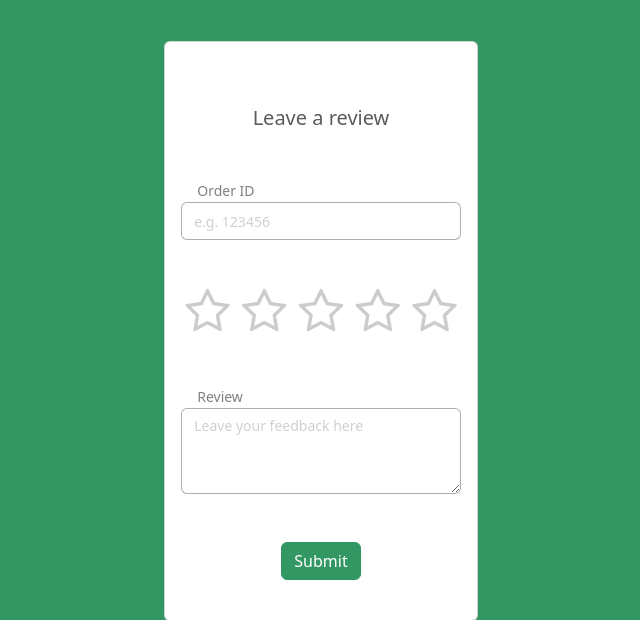
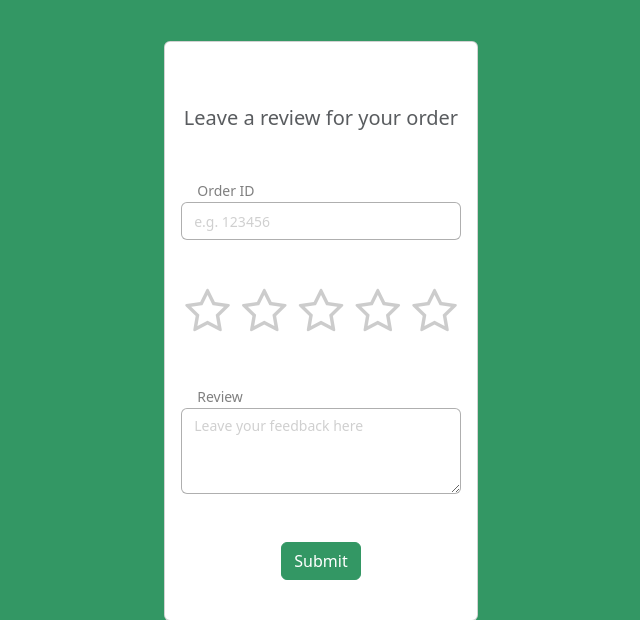
Before and after one commit to astroari/review-system, a Django app: page /en/ in a window 1280 px wide. Shown: the part 141-761 px from the top of the page, without its empty margins (319-959 px from the left). Run offline with Django 5.2, Linux system fonts and the light colour scheme.

Commit message:
Change title wording

```diff
--- a/rating/templates/rating/main.html
+++ b/rating/templates/rating/main.html
@@ -4,7 +4,7 @@
 <div class="everything d-flex align-items-center justify-content-center min-vh-100">
     <div class="card text-center vh-50">
         <div class="card-body mb-4 mt-5">
-            <h5 class="card-title mb-5 text-muted">{% translate "Leave a review" %}</h5>
+            <h5 class="card-title mb-5 text-muted">{% translate "Leave a review for your order" %}</h5>
             <form class="rate-form" action="" method="POST" id="rating-form">
                 {% csrf_token %}
             <div class="text-start px-3">
```
Also changed, not shown: locale/en/LC_MESSAGES/django.po, locale/ru/LC_MESSAGES/django.po, locale/uz/LC_MESSAGES/django.po, 5 other files.
